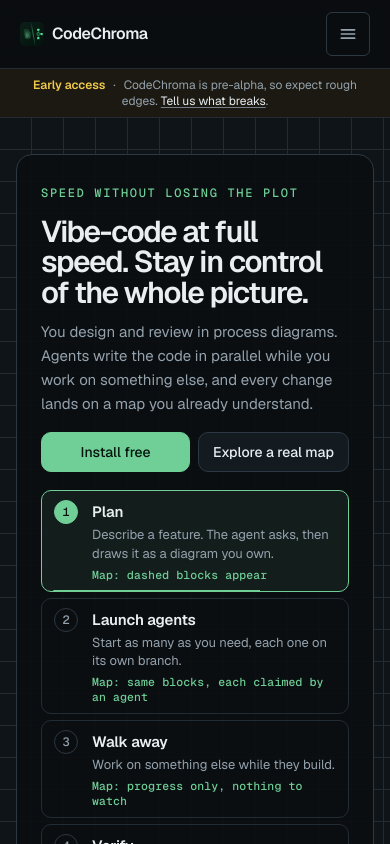
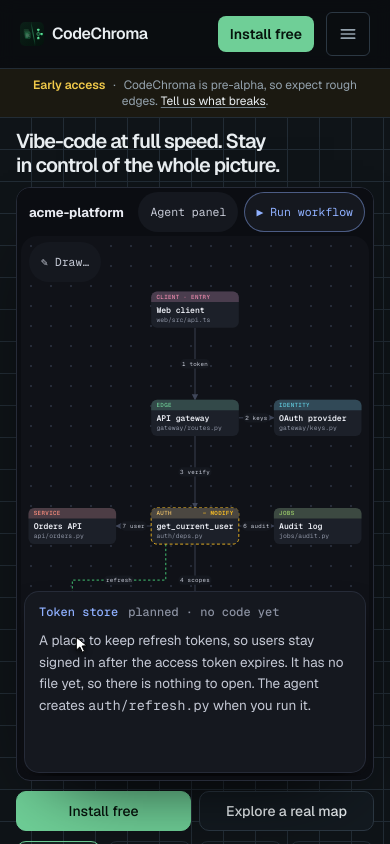
Before and after one commit to gutzerk/code_chroma_web, a Next.js app: page / in a window 390 px wide. Shown: the top 844 px of the page. Built offline with nearby package versions, Linux system fonts and the light colour scheme.

Commit message:
UX review fixes: nav order, install links, docs clips, mobile canvas-first hero, new headline (#22)

```diff
--- a/components/DocsShowcase.tsx
+++ b/components/DocsShowcase.tsx
@@ -287,7 +287,7 @@
         <button
           type="button"
           onClick={copy}
-          className="min-h-11 rounded-md bg-[color:var(--accent)] px-4 text-sm font-medium text-[color:var(--surface-0)]"
+          className="rounded-md bg-[color:var(--accent)] px-3 py-1.5 text-xs font-semibold text-[#06130c] hover:bg-[#8de0b0]"
         >
           {copied ? "Copied" : "Copy"}
         </button>
--- a/components/Nav.tsx
+++ b/components/Nav.tsx
@@ -43,7 +43,7 @@
           </a>
           <Link
             href="/install"
-            className="hidden items-center rounded-lg bg-[color:var(--accent)] px-4 py-2 text-sm font-semibold text-[#06130c] transition-colors hover:bg-[#8de0b0] focus-visible:outline focus-visible:outline-2 focus-visible:outline-offset-2 focus-visible:outline-[#b1f0c8] sm:inline-flex"
+            className="inline-flex items-center rounded-lg bg-[color:var(--accent)] px-3 py-2 text-sm sm:px-4 font-semibold text-[#06130c] transition-colors hover:bg-[#8de0b0] focus-visible:outline focus-visible:outline-2 focus-visible:outline-offset-2 focus-visible:outline-[#b1f0c8] sm:inline-flex"
           >
             Install free
           </Link>
--- a/components/home/HomeDemo.tsx
+++ b/components/home/HomeDemo.tsx
@@ -1,7 +1,7 @@
 "use client";
 
 import Link from "next/link";
-import { useEffect, useRef } from "react";
+import { useEffect, useRef, useState } from "react";
 import { initHomeDemo } from "./demoEngine";
 import InstallBox from "./InstallBox";
 
@@ -14,9 +14,9 @@
 ];
 
 /** The CodeChroma app window the scripted demo plays in. */
-function DemoWindow({ label }: { label: string }) {
+function DemoWindow({ label, panelOpen, onTogglePanel }: { label: string; panelOpen: boolean; onTogglePanel: () => void }) {
   return (
-    <div className="win" id="win" aria-label={label}>
+    <div className="win" id="win" aria-label={label} data-panel={panelOpen ? "on" : "off"}>
       <svg className="cursor" id="cursor" viewBox="0 0 20 20" aria-hidden="true">
         <path d="M3 2 L3 15 L6.5 11.8 L9 17 L11.2 16 L8.8 10.9 L13.5 10.5 Z" fill="#fff" stroke="#000" strokeWidth="1" />
       </svg>
@@ -26,6 +26,7 @@
         <span className="grow" />
         <span className="pill">⎇ task/refresh-tokens</span>
         <button className="pill wfpill" id="wfpill" type="button" data-act="noop" hidden />
+        <button className="pill panelbtn" id="panelbtn" type="button" aria-pressed={panelOpen} onClick={onTogglePanel}>{panelOpen ? "Hide panel" : "Agent panel"}</button>
         <button className="pill run" id="run" type="button">▶ Run workflow</button>
         <button className="pill pr" id="pr" type="button">Create PR ↗</button>
       </div>
@@ -77,6 +78,8 @@
 /** Hero: the headline is a note pinned to a live, scripted demo of the CodeChroma window. */
 export default function HomeDemo() {
   const ref = useRef<HTMLElement>(null);
+  // phones show the map only; the agent panel opens on demand
+  const [panelOpen, setPanelOpen] = useState(false);
 
   useEffect(() => (ref.current ? initHomeDemo(ref.current) : undefined), []);
 
@@ -113,7 +116,7 @@
           <button className="replay" id="replay" type="button">↺ replay the demo</button>
         </div>
 
-        <DemoWindow label="CodeChroma, scripted demo" />
+        <DemoWindow label="CodeChroma, scripted demo" panelOpen={panelOpen} onTogglePanel={() => setPanelOpen((v) => !v)} />
         <InstallBox />
       </div>
     </section>
--- a/components/home/demoEngine.ts
+++ b/components/home/demoEngine.ts
@@ -181,7 +181,9 @@
     host.innerHTML = "";
     host.classList.add("map");
     // laid out for the height left when the bottom drawer is open, so the map never reshuffles when it opens
-    mapW = host.clientWidth || 600; colH = ($("map").closest(".col") as HTMLElement | null)?.clientHeight || 650; mapH = Math.max(240, colH - 170);
+    mapW = host.clientWidth || 600; colH = ($("map").closest(".col") as HTMLElement | null)?.clientHeight || 650; // on phones the drawer floats over the map, so the map can use the full column height
+    const phone = window.matchMedia("(max-width: 760px)").matches;
+    mapH = Math.max(240, colH - (phone ? 64 : 170));
     // blocks keep their size; the grid stretches over the whole canvas (shrinks only when it would not fit)
     const k = Math.min(1, mapW / 582, mapH / 420), vw = mapW / k, vh = mapH / k, pad = 6;
     const pos: Record<string, { x: number; y: number }> = {};
--- a/components/home/home.css
+++ b/components/home/home.css
@@ -347,12 +347,57 @@
   .cch .stage-inner > .note, .cch .stage-inner > .win, .cch .stage-inner > .install { grid-column: auto; grid-row: auto; }
   .cch .stage-inner > .install { margin-top: 0; }
     }
+/* ---------- phone: the canvas is the page ----------
+   Headline, map and a one-row stepper share the first screen. The agent panel is hidden
+   and opens over the map with the "Agent panel" button. */
+.cch .panelbtn { display: none; }
 @media (max-width: 760px) {
-  .cch .win { height: auto; }
-  .cch .win-body { grid-template-columns: 1fr; }
-  .cch .col { height: 420px; }
-  .cch .panel { height: 460px; }
+  .cch .stage-inner { padding: 12px var(--gutter) 20px; gap: 10px; }
+  .cch .note { display: contents; }
+  .cch .note .eyebrow, .cch .note .lead, .cch .note .replay { display: none; }
+  .cch .note .h1 { order: 1; margin: 0; font-size: 20px; line-height: 1.18; }
+  .cch .stage-inner > .win { order: 2; }
+  .cch .note .cta { order: 3; margin-top: 0; }
+  .cch .note .flow { order: 4; margin: 0; }
+  .cch .stage-inner > .install { order: 5; }
+
+  .cch .win { height: clamp(420px, calc(100svh - 250px), 700px); border-radius: 14px; }
+  .cch .win .frame-bar { height: 48px; padding: 0 8px 0 12px; gap: 6px; }
+  .cch .win .frame-bar .dots { display: none; }
+  .cch .win .frame-bar .repo { font-size: 13px; }
+  .cch .win-body { grid-template-columns: minmax(0, 1fr); padding: 0 4px 4px; }
+  .cch .col { position: relative; height: auto; }
+  .cch .mapwrap { padding: 52px 4px 4px; }
+  .cch .tools { left: 8px; top: 6px; }
+
+  /* the controls that stay: Draw, Agent panel, Run workflow, Create PR */
   .cch .pill:not(.run):not(.pr):not(.wfpill) { display: none; }
+  .cch #draw, .cch #panelbtn { display: inline-flex; }
+  .cch .win .pill { min-height: 40px; align-items: center; padding: 0 12px; }
+
+  /* the agent panel opens as a sheet over the map */
+  .cch .panel { display: none; }
+  .cch .win[data-panel="on"] .panel { display: flex; position: absolute; inset: 48px 4px 4px; z-index: 6; height: auto; box-shadow: 0 0 0 1px var(--a-p3), 0 20px 40px -10px #000; }
+
+  /* the drawer floats over the map, so the map never shrinks */
+  .cch .drawer { position: absolute; left: 4px; right: 4px; bottom: 4px; z-index: 5; border-radius: 14px; box-shadow: 0 0 0 1px var(--a-p3), 0 16px 30px -8px #000; }
+  .cch [data-drawer="prompt"] .drawer, .cch [data-drawer="q"] .drawer, .cch [data-drawer="desc"] .drawer { height: 180px; }
+  .cch .drawer > section { height: 180px; overflow-y: auto; padding: 12px 14px; }
+  .cch .opt { max-width: none; flex: 1 1 100%; padding: 10px 12px; }
+
+  /* larger type inside the map so it stays readable once the grid is scaled to the phone width */
+  .cch .map .node .t { font-size: 14px; }
+  .cch .map .node .f { font-size: 11px; }
+  .cch .map .node .kind, .cch .map .node .tag { font-size: 10px; }
+  .cch .map .edge .lbl text { font-size: 10px; }
+  .cch .away, .cch .verdict { max-width: calc(100% - 16px); font-size: 12px; bottom: 8px; }
+  .cch .verdict { flex-wrap: wrap; justify-content: center; }
+
+  /* stepper: one row of four */
+  .cch .flow { grid-template-columns: repeat(4, minmax(0, 1fr)); gap: 6px; }
+  .cch .flow button { grid-template-columns: minmax(0, 1fr); justify-items: center; text-align: center; gap: 4px; padding: 8px 4px; min-height: 56px; }
+  .cch .flow strong { font-size: 12.5px; }
+  .cch .flow span.d, .cch .flow span.m { display: none; }
 }
 @media (prefers-reduced-motion: reduce) { .cch .cursor { display: none; } .cch .map .node.hint rect.body, .cch .hintbtn, .cch .opt.rec, .cch .prompt-in::after, .cch .chat-input .typed::after, .cch .map .node.ring rect.body { animation: none !important; } }
 
--- a/components/shared/nav-links.ts
+++ b/components/shared/nav-links.ts
@@ -5,7 +5,7 @@
   { href: "/", label: "Home" },
   { href: "/documentation", label: "Documentation" },
   { href: "/canvas", label: "Live map" },
-  { href: "/install", label: "Install" },
+  { href: "/install", label: "Install free" },
 ];
 
 /** Nav items for the desktop top bar. */
```
